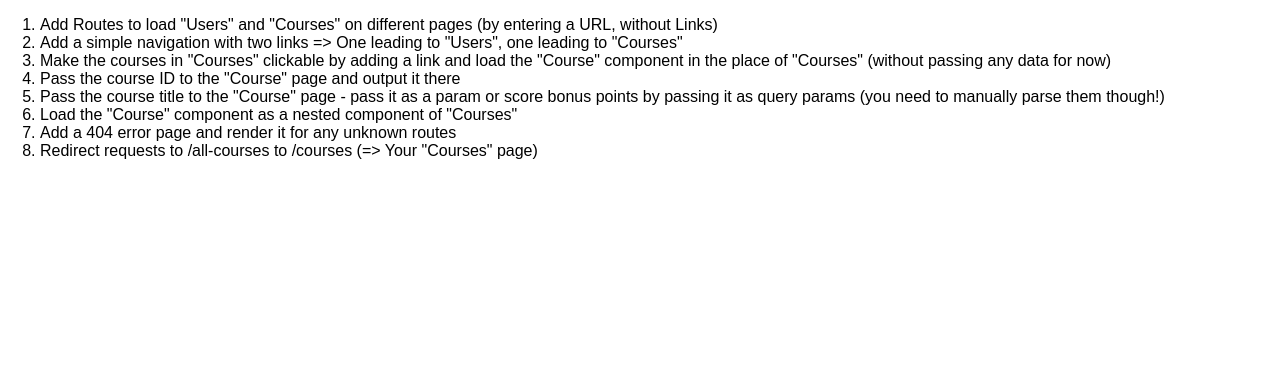
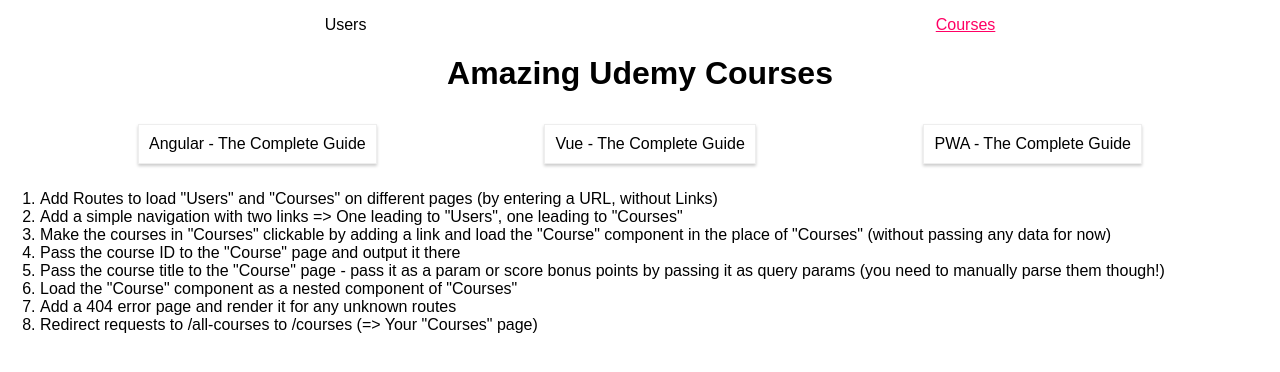
Before and after one commit to MaciejUberna/BlogHttpRequestsTest, a React (Create React App) app in the folder routing-assignment-problem/: page /courses in a window 1280 px wide. Shown: the top 372 px of the page. Built offline with nearby package versions, Linux system fonts and the light colour scheme.

Commit message:
Assigment3 First 3 tasks compleated

```diff
--- a/routing-assignment-problem/package.json
+++ b/routing-assignment-problem/package.json
@@ -6,6 +6,7 @@
     "axios": "^0.19.2",
     "react": "^16.12.0",
     "react-dom": "^16.12.0",
+    "react-router": "^5.1.2",
     "react-router-dom": "^5.1.2",
     "react-scripts": "3.3.1"
   },
--- a/routing-assignment-problem/src/App.js
+++ b/routing-assignment-problem/src/App.js
@@ -1,11 +1,26 @@
 import React, { Component } from 'react';
+import {BrowserRouter, Route, Switch, NavLink} from 'react-router-dom';
+import classes from './App.module.css'
 
 import Courses from './containers/Courses/Courses';
+import Course from './containers/Course/Course';
 import Users from './containers/Users/Users';
 
 class App extends Component {
   render () {
     return (
+      <BrowserRouter>
+      <div className={classes.Links}>
+        <ul>
+            <li> <NavLink activeClassName={classes.active} to="/users" exact>Users</NavLink> </li>
+            <li> <NavLink activeClassName={classes.active} to="/courses" exact>Courses</NavLink> </li>
+        </ul>
+      </div>
+        <Switch>
+          <Route path="/courses" exact component={Courses} />
+          <Route path="/users" component={Users} />
+          <Route path="/courses/:id" exact component={Course} />
+        </Switch>
         <div className="App">
           <ol style={{textAlign: 'left'}}>
             <li>Add Routes to load "Users" and "Courses" on different pages (by entering a URL, without Links)</li>
@@ -18,6 +33,7 @@
             <li>Redirect requests to /all-courses to /courses (=> Your "Courses" page)</li>
           </ol>
         </div>
+      </BrowserRouter>
     );
   }
 }
--- /dev/null
+++ b/routing-assignment-problem/src/App.module.css
@@ -0,0 +1,31 @@
+.Links {
+    margin: 0;
+    padding: 0;
+    font-style: normal;
+}
+
+.Links ul{
+    list-style: none;
+    display: flex;
+    flex-direction: row;
+    justify-content: space-around;
+    align-items: flex-start;
+    font-size: 1rem;
+}
+
+.Links ul li a:link,
+.Links ul li a:visited{
+    color: #000;
+    text-decoration: none;
+    cursor: pointer;
+}
+
+.Links ul li a:active {
+    color: rgb(195, 0, 255);
+    text-decoration: underline;
+}
+
+.Links ul li a.active {
+    color: rgb(255, 0, 100);
+    text-decoration: underline;
+}
--- a/routing-assignment-problem/src/containers/Course/Course.js
+++ b/routing-assignment-problem/src/containers/Course/Course.js
@@ -5,7 +5,7 @@
         return (
             <div>
                 <h1>_COURSE_TITLE_</h1>
-                <p>You selected the Course with ID: _ID_</p>
+                <p>You selected the Course with ID: {this.props.id}</p>
             </div>
         );
     }
--- a/routing-assignment-problem/src/containers/Courses/Courses.js
+++ b/routing-assignment-problem/src/containers/Courses/Courses.js
@@ -1,6 +1,7 @@
 import React, { Component } from 'react';
+import {NavLink} from 'react-router-dom';
 
-import './Courses.css';
+import classes from './Courses.module.css';
 
 class Courses extends Component {
     state = {
@@ -15,10 +16,14 @@
         return (
             <div>
                 <h1>Amazing Udemy Courses</h1>
-                <section className="Courses">
+                <section className={classes.Courses}>
                     {
                         this.state.courses.map( course => {
-                            return <article className="Course" key={course.id}>{course.title}</article>;
+                            return <article className={classes.Course} key={course.id}>
+                                <NavLink activeClassName={classes.Link} to={"/courses/"+course.id}>
+                                    {course.title}
+                                </NavLink>
+                            </article>;
                         } )
                     }
                 </section>
--- /dev/null
+++ b/routing-assignment-problem/src/containers/Courses/Courses.module.css
@@ -0,0 +1,27 @@
+.Courses {
+    display: flex;
+    justify-content: space-between;
+    align-items: center;
+    width: 80%;
+    margin: auto;
+}
+
+.Course {
+    border: 1px solid #eee;
+    box-shadow: 0 2px 3px #ccc;
+    padding: 10px;
+    margin: 10px;
+    cursor: pointer;
+}
+
+a,
+a:link,
+a:visited{
+    color: #000;
+    text-decoration: none;
+    cursor: pointer;
+}
+
+a:active {
+    color: rgb(255,0,100);
+}
```
Also changed, not shown: routing-assignment-problem/public/manifest.json. Lines whose indentation alone changed are shown as unchanged.
